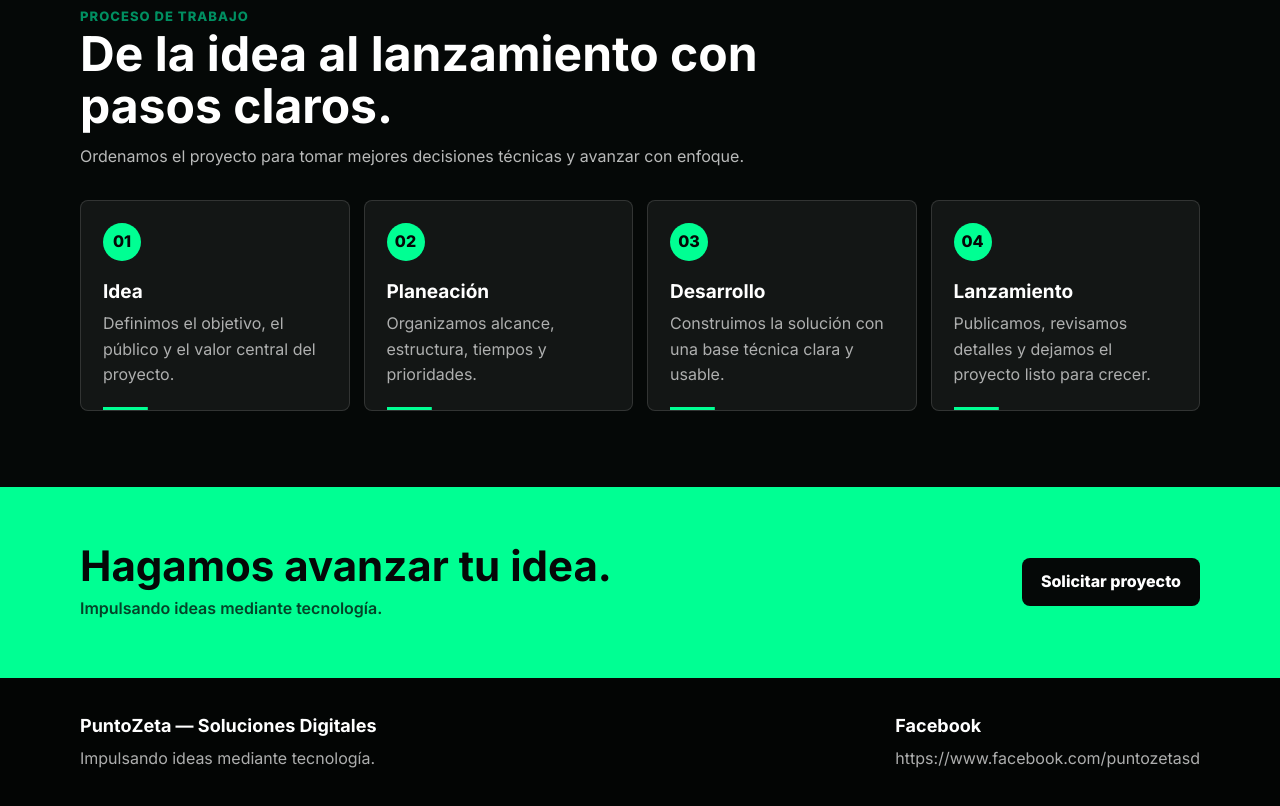
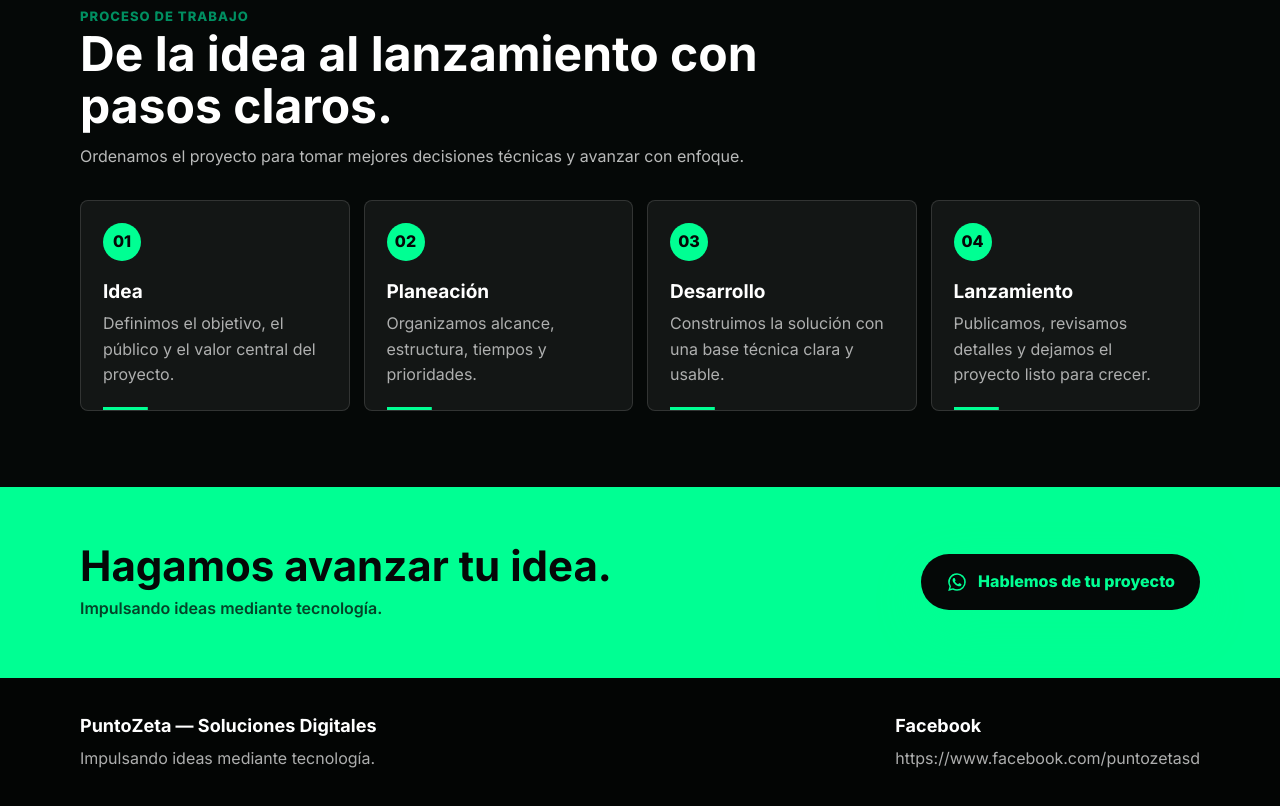
Before and after one commit to KernelWar/Socrates.Lopez, a website: page src/puntozeta.html in a window 1280 px wide. Shown: the part 2120-2926 px from the top of the page. Drawn offline with Linux system fonts and the light colour scheme.

Commit message:
fix mensaje de whatsapp

```diff
--- a/src/puntozeta.html
+++ b/src/puntozeta.html
@@ -579,6 +579,17 @@
       color: var(--pz-white);
     }
 
+    .cta .hero-cta {
+      background: var(--pz-black);
+      color: var(--pz-mint);
+      box-shadow: 0 18px 44px rgba(5, 8, 7, .24);
+    }
+
+    .cta .hero-cta:hover {
+      background: #0d1412;
+      box-shadow: 0 24px 56px rgba(5, 8, 7, .32);
+    }
+
     .footer {
       padding: 34px 0;
       background: #030504;
@@ -865,8 +876,15 @@
           <h2>Hagamos avanzar tu idea.</h2>
           <p>Impulsando ideas mediante tecnología.</p>
         </div>
-        <a class="btn" href="https://www.facebook.com/puntozetasd" target="_blank" rel="noopener">
-          Solicitar proyecto
+        <a class="btn hero-cta"
+          href="https://wa.me/525644336155?text=Hola%20PuntoZeta,%20me%20interesa%20conocer%20más%20sobre%20sus%20servicios%20y%20tengo%20una%20idea%20o%20proyecto%20que%20me%20gustaría%20desarrollar"
+          target="_blank" rel="noopener">
+          <svg class="whatsapp-icon" viewBox="0 0 32 32" aria-hidden="true">
+            <path
+              d="M16.02 3.2A12.75 12.75 0 0 0 5.05 22.43L3.2 29l6.72-1.77A12.72 12.72 0 0 0 16.02 28.8h.01A12.8 12.8 0 0 0 16.02 3.2Zm0 23.43h-.01a10.58 10.58 0 0 1-5.39-1.48l-.39-.23-3.99 1.05 1.06-3.89-.25-.4a10.58 10.58 0 1 1 8.97 4.95Zm5.8-7.91c-.32-.16-1.88-.93-2.17-1.04-.29-.11-.5-.16-.71.16-.21.32-.82 1.04-1 1.25-.18.21-.37.24-.69.08-.32-.16-1.34-.49-2.55-1.57-.94-.84-1.58-1.88-1.76-2.19-.18-.32-.02-.49.14-.65.14-.14.32-.37.48-.56.16-.18.21-.32.32-.53.11-.21.05-.4-.03-.56-.08-.16-.71-1.7-.97-2.33-.25-.61-.51-.53-.71-.54h-.61c-.21 0-.56.08-.85.4-.29.32-1.11 1.09-1.11 2.65 0 1.56 1.14 3.07 1.3 3.28.16.21 2.25 3.43 5.44 4.81.76.33 1.35.52 1.81.67.76.24 1.46.21 2.01.13.61-.09 1.88-.77 2.15-1.51.27-.74.27-1.38.19-1.51-.08-.13-.29-.21-.61-.37Z">
+            </path>
+          </svg>
+          Hablemos de tu proyecto
         </a>
       </div>
     </section>
```
